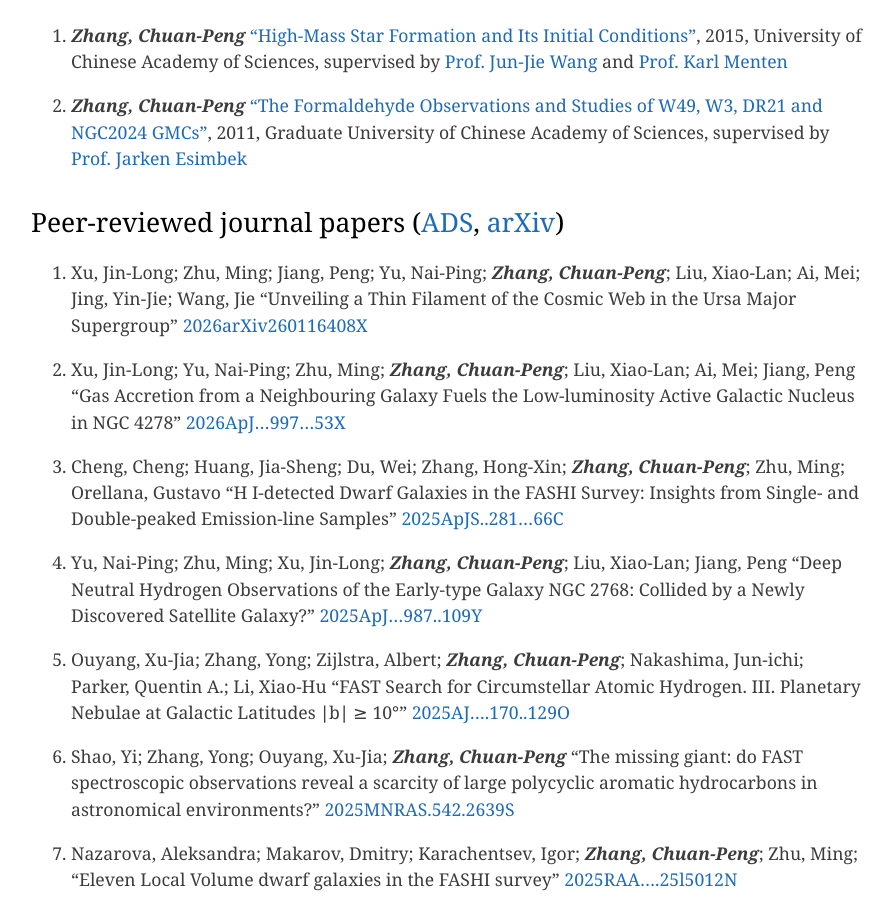
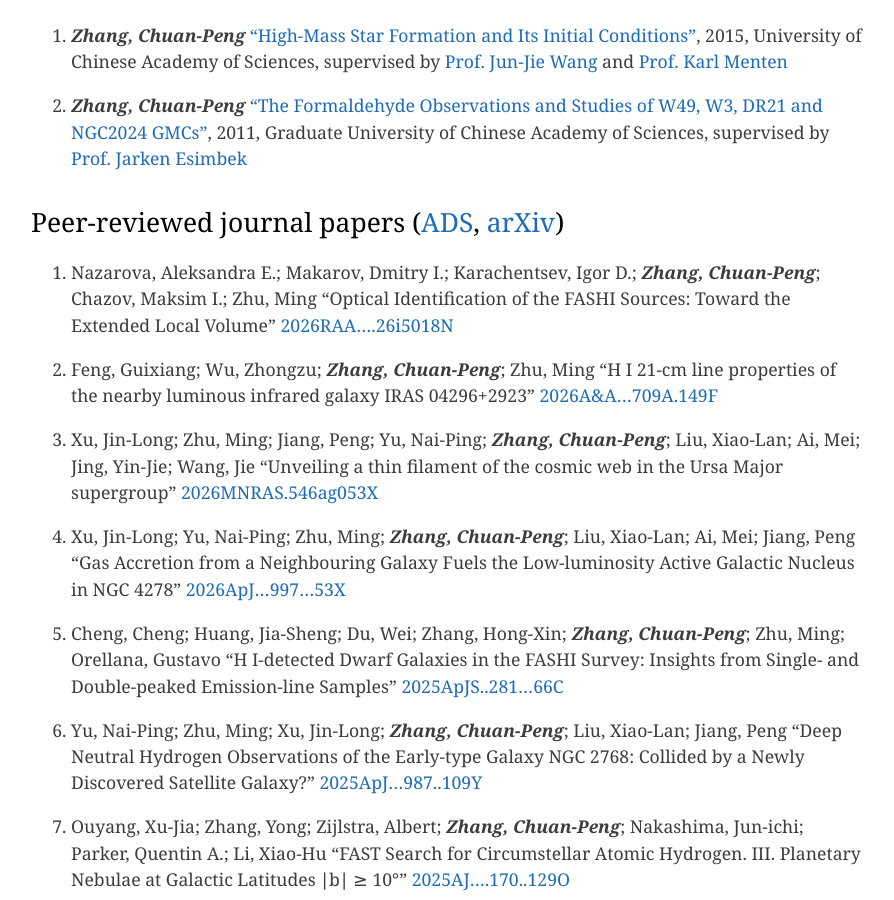
Before and after one commit to zcp521/zcp521.github.io, a Jekyll site: the page built from pub.md, in a window 1280 px wide and 900 px high, scrolled down 669 px. Shown: the whole window, without its empty margins (193-1087 px from the left). Built offline with Jekyll 4.4.1, drawn with Linux system fonts in a browser that asks for light colours.

Commit message:
Update pub.md

```diff
--- a/pub.md
+++ b/pub.md
@@ -20,9 +20,19 @@
 
 ## Peer-reviewed journal papers ([ADS](https://ui.adsabs.harvard.edu/public-libraries/RijjUuncQru3dbS8Amb6eA), [arXiv](https://arxiv.org/a/zhang_c_2.html))
 
+
+
+91. Nazarova, Aleksandra E.; Makarov, Dmitry I.; Karachentsev, Igor D.; ***Zhang, Chuan-Peng***; Chazov, Maksim I.; Zhu, Ming
+    "Optical Identification of the FASHI Sources: Toward the Extended Local Volume"
+    [2026RAA....26i5018N](https://ui.adsabs.harvard.edu/abs/2026RAA....26i5018N/abstract)
+
+90. Feng, Guixiang; Wu, Zhongzu; ***Zhang, Chuan-Peng***; Zhu, Ming
+    "H I 21-cm line properties of the nearby luminous infrared galaxy IRAS 04296+2923"
+    [2026A&A...709A.149F](https://ui.adsabs.harvard.edu/abs/2026A%26A...709A.149F/abstract)
+
 89. Xu, Jin-Long; Zhu, Ming; Jiang, Peng; Yu, Nai-Ping; ***Zhang, Chuan-Peng***; Liu, Xiao-Lan; Ai, Mei; Jing, Yin-Jie; Wang, Jie
-    "Unveiling a Thin Filament of the Cosmic Web in the Ursa Major Supergroup"
-    [2026arXiv260116408X](https://ui.adsabs.harvard.edu/abs/2026arXiv260116408X/abstract)
+    "Unveiling a thin filament of the cosmic web in the Ursa Major supergroup"
+    [2026MNRAS.546ag053X](https://ui.adsabs.harvard.edu/abs/2026MNRAS.546ag053X/abstract)
 
 88. Xu, Jin-Long; Yu, Nai-Ping; Zhu, Ming; ***Zhang, Chuan-Peng***; Liu, Xiao-Lan; Ai, Mei; Jiang, Peng
     "Gas Accretion from a Neighbouring Galaxy Fuels the Low-luminosity Active Galactic Nucleus in NGC 4278"
```
